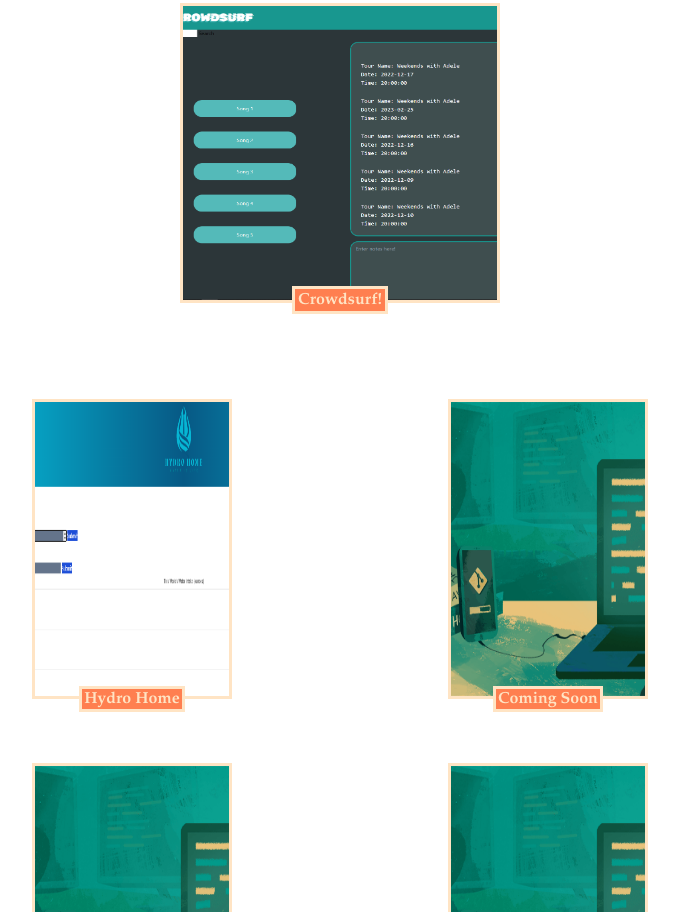
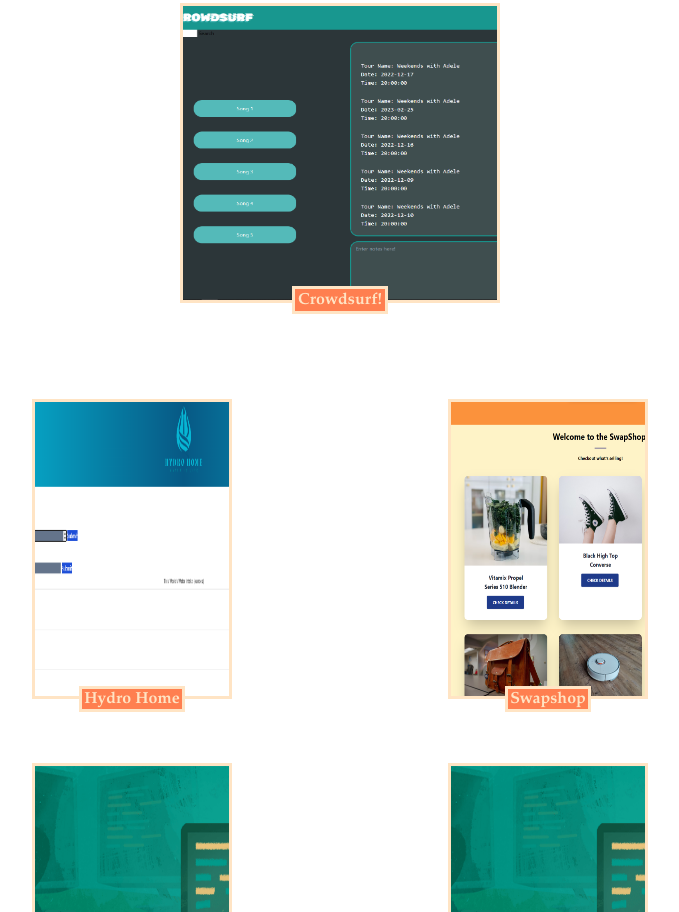
Before and after one commit to ckester99/Portfolio, a plain HTML site: page index.html in a window 1280 px wide. Shown: the part 252-1164 px from the top of the page, without its empty margins (300-979 px from the left). Drawn offline with Linux system fonts and the light colour scheme.

Commit message:
added swapshop

```diff
--- a/assets/css/style.css
+++ b/assets/css/style.css
@@ -379,6 +379,11 @@
     background-position-x: -45px;
 }
 
+#third-project {
+    background: url(../photos/swapshop-screenshot.png);
+    background-size: 200% 100%;
+    background-position-x: -45px;
+}
 /*/ //////////////////////////ACCESSABILITY//////////////////////////////////////////////////////*/
 
 @media screen and (max-width: 768px) {
--- a/index.html
+++ b/index.html
@@ -38,10 +38,10 @@
                     <a href="https://ancient-anchorage-85467.herokuapp.com/">Deployment</a>
                 </div>
 
-                <div class="card" tabindex="0">
-                    <h2>Coming Soon</h2>
-                    <a href="#">Repo</a>
-                    <a href="#">Deployment</a>
+                <div class="card" id="third-project" tabindex="0">
+                    <h2>Swapshop</h2>
+                    <a href="https://github.com/beefbones/swapshop">Repo</a>
+                    <a href="https://swopshop.herokuapp.com/">Deployment</a>
                 </div>
 
                 <div class="card" tabindex="0">
```
Also changed, not shown: assets/photos/swapshop-screenshot.png (added).
